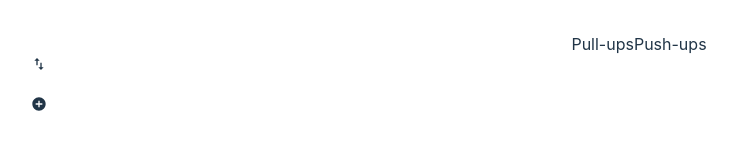
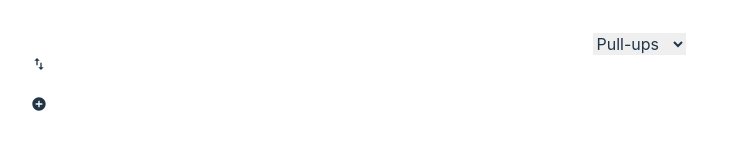
Before and after one commit to hhiruko/callisthenics-logger-web, a React (Vite) app: page /pull-ups in a window 1280 px wide. Shown: the top 160 px of the page, without its empty margins (1-738 px from the left). Built offline with nearby package versions, Linux system fonts and the light colour scheme.

Commit message:
navigation

```diff
--- a/src/components/Nav.jsx
+++ b/src/components/Nav.jsx
@@ -1,14 +1,26 @@
-import {NavLink} from "react-router-dom";
+import {NavLink, useLocation, useNavigate} from "react-router-dom";
 import {Exercises} from "../utility/Exercises.js";
 import {MdImportExport} from "react-icons/md";
 
 function Nav () {
+    const navigate = useNavigate()
+    const location = useLocation()
+
+    function handleNavigate(event) {
+        let route = event.target.value
+        if (location.pathname !== '/' + route){
+            navigate(route)
+        }
+    }
+
     return (
         <nav className="fixed bottom-6 left-1/2 transform -translate-x-1/2 flex space-x-4 dark:bg-neutral-900 bg-white p-4 shadow-md">
-            {Exercises.map((exercise, key) => (
-                <NavLink key={key} to={exercise.route} className={({isActive}) => isActive ? 'text-blue-500' : ''}>
-                    {exercise.label}
-                </NavLink>))}
+            <select onClick={handleNavigate}>
+                {Exercises.map((exercise, key) => (
+                    <option key={key} value={exercise.route} selected={'/' + exercise.route === location.pathname}>
+                        {exercise.label}
+                    </option>))}
+            </select>
             <NavLink to='/download' className={({isActive}) => isActive ? 'text-blue-500 my-auto' : 'my-auto'}>
                 <MdImportExport/>
             </NavLink>
```
